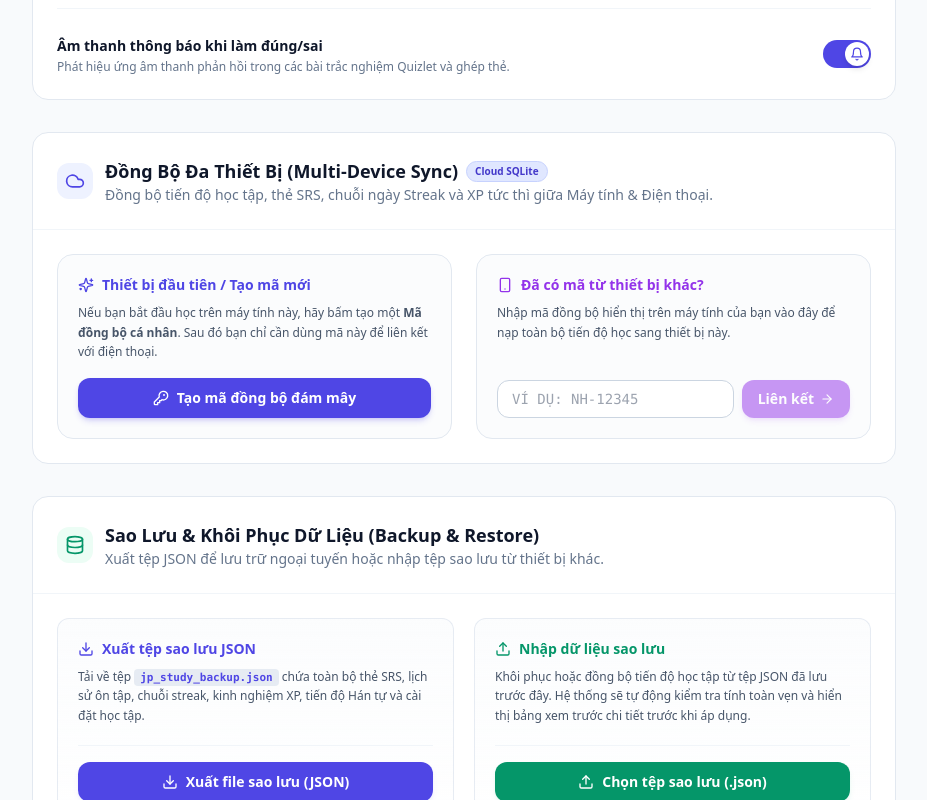
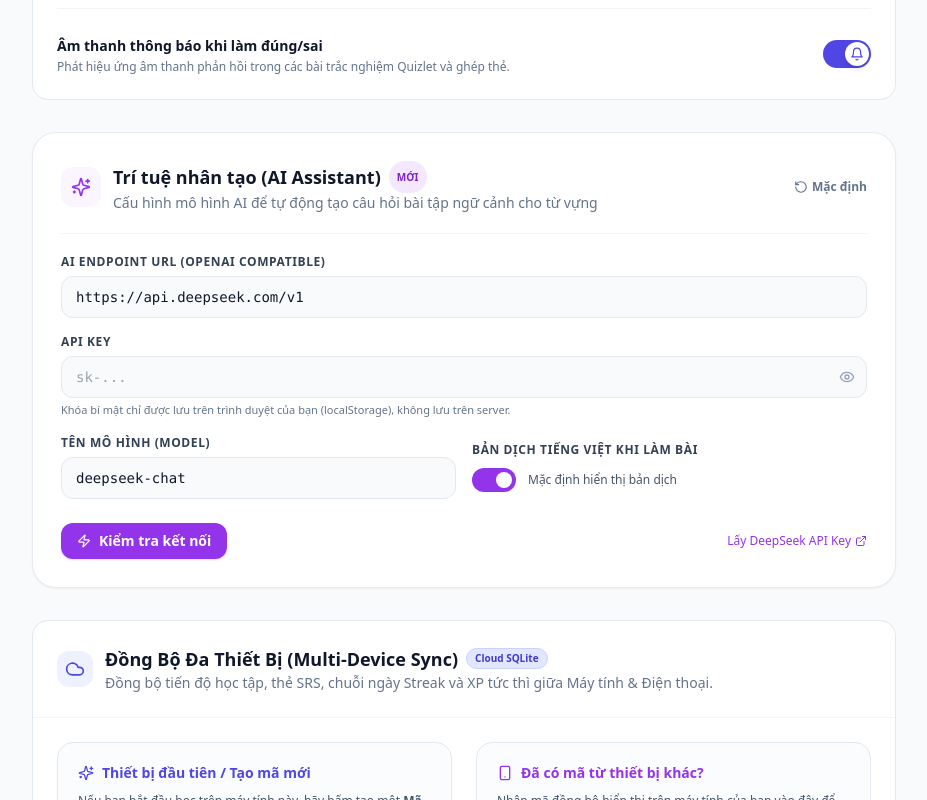
Before and after one commit to Vang-2812/nihongo-master, a Next.js app: page /settings in a window 1280 px wide. Shown: the part 920-1720 px from the top of the page, without its empty margins (176-1103 px from the left). Built offline with nearby package versions, Linux system fonts and the light colour scheme.

Commit message:
feat(settings): add ai assistant configuration section with endpoint, key, and test connection

```diff
--- a/src/app/settings/page.tsx
+++ b/src/app/settings/page.tsx
@@ -9,6 +9,7 @@
 import { exportBackupData, validateAndParseBackup, BackupData } from '@/lib/storage';
 import Modal from '@/components/ui/Modal';
 import SyncSettingsSection from '@/components/sync/SyncSettingsSection';
+import AISettingsSection from '@/components/settings/AISettingsSection';
 import {
   Settings,
   Download,
@@ -578,6 +579,9 @@
         </div>
       </section>
 
+      {/* ==================== AI ASSISTANT CONFIGURATION SECTION ==================== */}
+      <AISettingsSection />
+
       {/* ==================== MULTI-DEVICE CLOUD SYNC SECTION ==================== */}
       <SyncSettingsSection />
 
--- /dev/null
+++ b/src/components/settings/AISettingsSection.tsx
@@ -0,0 +1,200 @@
+'use client';
+
+import React, { useState } from 'react';
+import { useAIStore } from '@/stores/aiStore';
+import { toast } from '@/stores/toastStore';
+import { Sparkles, Eye, EyeOff, RotateCcw, Zap, ExternalLink } from 'lucide-react';
+
+export default function AISettingsSection() {
+  const { config, setConfig } = useAIStore();
+  const [showKey, setShowKey] = useState(false);
+  const [isTesting, setIsTesting] = useState(false);
+
+  const handleResetDefaults = () => {
+    setConfig({
+      endpointUrl: 'https://api.deepseek.com/v1',
+      modelName: 'deepseek-chat',
+    });
+    toast.info('Đã khôi phục cài đặt AI mặc định!');
+  };
+
+  const handleTestConnection = async () => {
+    if (!config.apiKey.trim()) {
+      toast.error('Vui lòng nhập API Key trước khi kiểm tra!');
+      return;
+    }
+    setIsTesting(true);
+    try {
+      const res = await fetch('/api/ai/generate-exercises', {
+        method: 'POST',
+        headers: { 'Content-Type': 'application/json' },
+        body: JSON.stringify({
+          endpointUrl: config.endpointUrl,
+          apiKey: config.apiKey,
+          model: config.modelName,
+          lessonTitle: 'Test Connection',
+          level: 'N5',
+          words: [{ id: 'test_1', word: 'ねこ', reading: 'ねこ', meaning: 'con mèo' }],
+        }),
+      });
+      const data = await res.json();
+      if (data.success && data.exercises?.length > 0) {
+        toast.success('Kết nối AI thành công! Sẵn sàng tạo bài tập.');
+      } else {
+        toast.error(data.error || 'Kiểm tra thất bại. Vui lòng kiểm tra lại URL hoặc Key.');
+      }
+    } catch (err: any) {
+      toast.error(`Lỗi kết nối: ${err.message}`);
+    } finally {
+      setIsTesting(false);
+    }
+  };
+
+  return (
+    <section className="bg-white dark:bg-slate-900 rounded-2xl sm:rounded-3xl p-5 sm:p-7 border border-slate-200/80 dark:border-slate-800 shadow-sm transition-colors mb-6">
+      {/* Header */}
+      <div className="flex items-center justify-between gap-4 pb-5 border-b border-slate-100 dark:border-slate-800">
+        <div className="flex items-center gap-3">
+          <div className="w-10 h-10 rounded-xl bg-purple-50 dark:bg-purple-950/60 flex items-center justify-center text-purple-600 dark:text-purple-400">
+            <Sparkles className="w-5 h-5" />
+          </div>
+          <div>
+            <h2 className="text-base sm:text-lg font-bold text-slate-900 dark:text-white flex items-center gap-2">
+              Trí tuệ nhân tạo (AI Assistant)
+              <span className="text-[10px] uppercase font-extrabold px-2 py-0.5 rounded-full bg-purple-100 dark:bg-purple-900/60 text-purple-700 dark:text-purple-300">
+                Mới
+              </span>
+            </h2>
+            <p className="text-xs sm:text-sm text-slate-500 dark:text-slate-400">
+              Cấu hình mô hình AI để tự động tạo câu hỏi bài tập ngữ cảnh cho từ vựng
+            </p>
+          </div>
+        </div>
+        <button
+          type="button"
+          onClick={handleResetDefaults}
+          className="text-xs font-semibold text-slate-500 hover:text-slate-700 dark:text-slate-400 dark:hover:text-slate-200 inline-flex items-center gap-1 transition-colors"
+          title="Khôi phục mặc định"
+        >
+          <RotateCcw className="w-3.5 h-3.5" />
+          <span className="hidden sm:inline">Mặc định</span>
+        </button>
+      </div>
+
+      <div className="mt-5 space-y-4">
+        {/* Endpoint URL */}
+        <div>
+          <label className="block text-xs font-bold text-slate-700 dark:text-slate-300 uppercase tracking-wider mb-1.5">
+            AI Endpoint URL (OpenAI Compatible)
+          </label>
+          <input
+            type="text"
+            value={config.endpointUrl}
+            onChange={(e) => setConfig({ endpointUrl: e.target.value })}
+            placeholder="https://api.deepseek.com/v1"
+            className="w-full px-3.5 py-2.5 rounded-xl border border-slate-200 dark:border-slate-700 bg-slate-50 dark:bg-slate-800/60 text-slate-900 dark:text-white text-xs sm:text-sm focus:outline-none focus:ring-2 focus:ring-purple-500/20 focus:border-purple-500 font-mono"
+          />
+        </div>
+
+        {/* API Key */}
+        <div>
+          <label className="block text-xs font-bold text-slate-700 dark:text-slate-300 uppercase tracking-wider mb-1.5">
+            API Key
+          </label>
+          <div className="relative">
+            <input
+              type={showKey ? 'text' : 'password'}
+              value={config.apiKey}
+              onChange={(e) => setConfig({ apiKey: e.target.value })}
+              placeholder="sk-..."
+              className="w-full pl-3.5 pr-10 py-2.5 rounded-xl border border-slate-200 dark:border-slate-700 bg-slate-50 dark:bg-slate-800/60 text-slate-900 dark:text-white text-xs sm:text-sm focus:outline-none focus:ring-2 focus:ring-purple-500/20 focus:border-purple-500 font-mono"
+            />
+            <button
+              type="button"
+              onClick={() => setShowKey(!showKey)}
+              className="absolute right-3 top-1/2 -translate-y-1/2 text-slate-400 hover:text-slate-600 dark:hover:text-slate-200"
+            >
+              {showKey ? <EyeOff className="w-4 h-4" /> : <Eye className="w-4 h-4" />}
+            </button>
+          </div>
+          <p className="text-[11px] text-slate-500 dark:text-slate-400 mt-1">
+            Khóa bí mật chỉ được lưu trên trình duyệt của bạn (localStorage), không lưu trên server.
+          </p>
+        </div>
+
+        {/* Model Name & Translation Toggle */}
+        <div className="grid grid-cols-1 sm:grid-cols-2 gap-4">
+          <div>
+            <label className="block text-xs font-bold text-slate-700 dark:text-slate-300 uppercase tracking-wider mb-1.5">
+              Tên Mô Hình (Model)
+            </label>
+            <input
+              type="text"
+              value={config.modelName}
+              onChange={(e) => setConfig({ modelName: e.target.value })}
+              placeholder="deepseek-chat"
+              className="w-full px-3.5 py-2.5 rounded-xl border border-slate-200 dark:border-slate-700 bg-slate-50 dark:bg-slate-800/60 text-slate-900 dark:text-white text-xs sm:text-sm focus:outline-none focus:ring-2 focus:ring-purple-500/20 focus:border-purple-500 font-mono"
+            />
+          </div>
+
+          {/* Translation Toggle */}
+          <div className="flex flex-col justify-center">
+            <label className="block text-xs font-bold text-slate-700 dark:text-slate-300 uppercase tracking-wider mb-1.5">
+              Bản dịch tiếng Việt khi làm bài
+            </label>
+            <div className="flex items-center gap-3 mt-1">
+              <button
+                type="button"
+                onClick={() => setConfig({ showTranslationInQuiz: !config.showTranslationInQuiz })}
+                className={`relative inline-flex h-6 w-11 items-center rounded-full transition-colors ${
+                  config.showTranslationInQuiz ? 'bg-purple-600' : 'bg-slate-300 dark:bg-slate-700'
+                }`}
+              >
+                <span
+                  className={`inline-block h-4 w-4 transform rounded-full bg-white transition-transform ${
+                    config.showTranslationInQuiz ? 'translate-x-6' : 'translate-x-1'
+                  }`}
+                />
+              </button>
+              <span className="text-xs text-slate-600 dark:text-slate-300 font-medium">
+                {config.showTranslationInQuiz ? 'Mặc định hiển thị bản dịch' : 'Mặc định ẩn bản dịch (Thử thách)'}
+              </span>
+            </div>
+          </div>
+        </div>
+
+        {/* Test Connection Button */}
+        <div className="pt-2 flex flex-wrap items-center justify-between gap-3">
+          <button
+            type="button"
+            onClick={handleTestConnection}
+            disabled={isTesting}
+            className="inline-flex items-center gap-2 px-4 py-2 rounded-xl text-xs sm:text-sm font-semibold bg-purple-600 hover:bg-purple-700 text-white disabled:opacity-50 transition-all active:scale-95 shadow-sm shadow-purple-500/20"
+          >
+            {isTesting ? (
+              <>
+                <div className="w-3.5 h-3.5 border-2 border-white/30 border-t-white rounded-full animate-spin" />
+                <span>Đang kiểm tra kết nối...</span>
+              </>
+            ) : (
+              <>
+                <Zap className="w-3.5 h-3.5" />
+                <span>Kiểm tra kết nối</span>
+              </>
+            )}
+          </button>
+
+          <a
+            href="https://platform.deepseek.com"
+            target="_blank"
+            rel="noopener noreferrer"
+            className="text-xs text-purple-600 dark:text-purple-400 hover:underline inline-flex items-center gap-1 font-medium"
+          >
+            Lấy DeepSeek API Key
+            <ExternalLink className="w-3 h-3" />
+          </a>
+        </div>
+      </div>
+    </section>
+  );
+}
```
